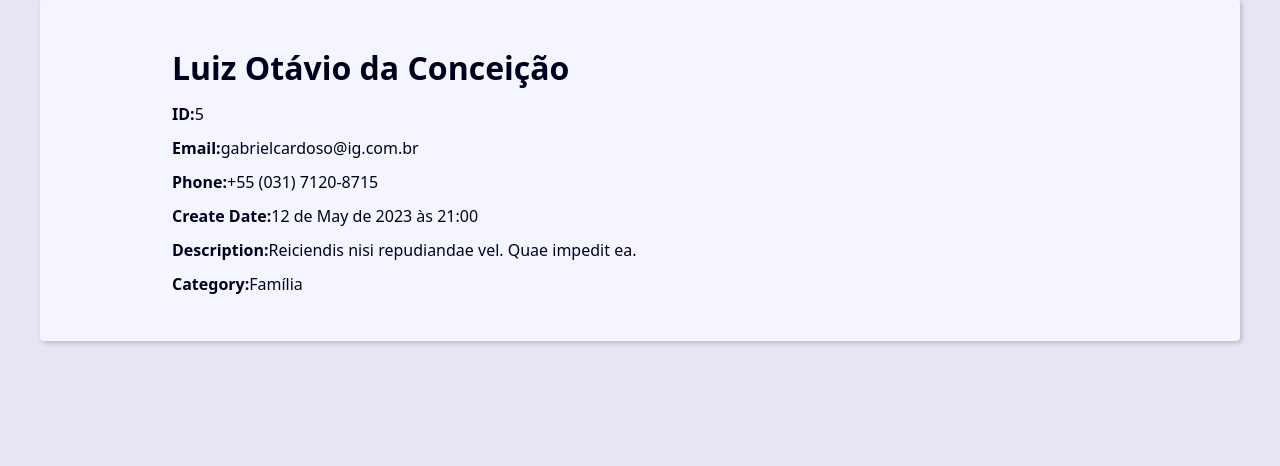
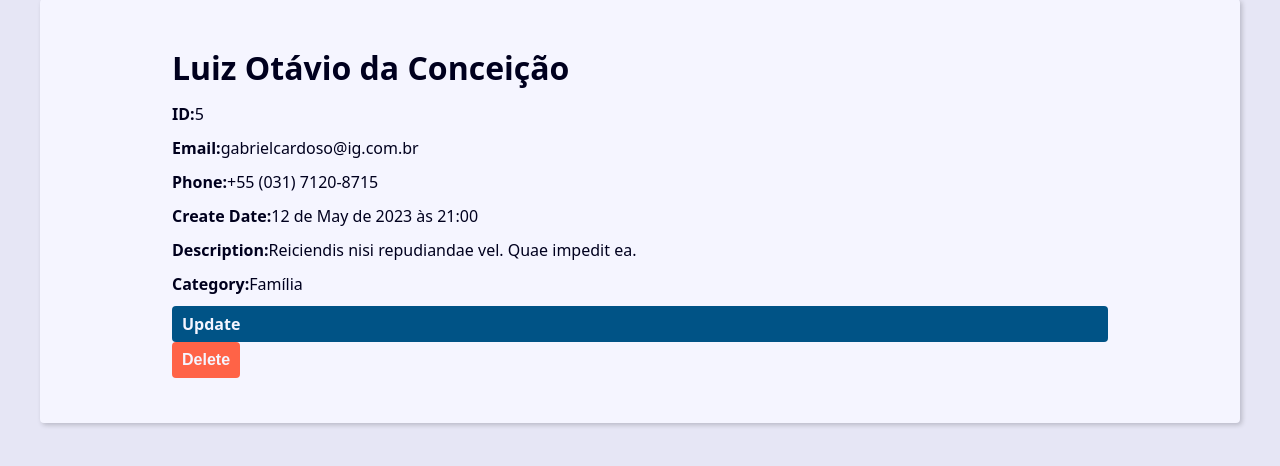
Before and after one commit to cyberbex/djangoAgenda, a Django app: page /5/ in a window 1280 px wide. Shown: the part 270-736 px from the top of the page. Run offline with Django 5.2, Linux system fonts and the light colour scheme; data comes from the database, SQL or seed files in the repository; both versions use the stored data as it was after the commit.

Commit message:
aula 486 view , url para  botao delete

```diff
--- a/base_static/global/css/style.css
+++ b/base_static/global/css/style.css
@@ -239,6 +239,11 @@
   border: 1px solid rgba(255, 255, 0, 90%);
 }
 
+.message.info {
+  background: rgba(0, 0, 255, 0.3);
+  border: 1px solid rgba(0, 0, 255, 0.3);
+}
+
 .form-wrapper {
   max-width: 60rem;
   margin: var(--spacing) auto;
@@ -312,3 +317,23 @@
   filter: brightness(80%);
   box-shadow: 0 0 5px var(--link-dark-color);
 }
+
+.contact-links {
+  margin-block: calc(var(--small-font-size) * 2);
+  display: flex;
+  align-items: center;
+  gap: 0 var(--spacing);
+}
+
+.btn-link {
+  font-size: var(--small-font-size);
+  text-decoration: none;
+  font-weight: bold;
+  padding: 1rem;
+  display: block;
+  line-height: var(--small-font-size);
+}
+
+.btn-delete {
+  background: tomato;
+}
--- a/contact/templates/contact/contact.html
+++ b/contact/templates/contact/contact.html
@@ -11,5 +11,18 @@
             <p><b>Create Date:</b>{{contact.created_date}}</p>
             <p><b>Description:</b>{{contact.description}}</p>
             <p><b>Category:</b>{{contact.category.name}}</p>
+        <div>
+            <a class="btn btn-link " href="{% url "contact:update" contact.id %}">Update</a>
+
+            <form action="{% url "contact:delete" contact.id %}" method="POST">
+                {% csrf_token %}
+                {% if confirmation == 'no' %}
+                    <input type="hidden" name="confirmation" value="yes">
+                    <button class="btn btn-link btn-delete" type="submit">Confirma?</button>
+                {% else %}
+                    <button class="btn btn-link btn-delete" type="submit">Delete</button>
+                {% endif %}
+            </form>
+        </div>
     </div>
 {% endblock content %}
--- a/contact/urls.py
+++ b/contact/urls.py
@@ -13,4 +13,5 @@ urlpatterns = [
     path("<int:contact_id>/", views.contact, name='contact'),
     path("contact/create/", views.create, name='create'),
     path("<int:contact_id>/update/", views.update, name='update'),
+    path("<int:contact_id>/delete/", views.delete, name='delete'),
 ]
```
Also changed, not shown: contact/views/contact_forms.py (+19 -0 lines), db.sqlite3. Lines whose indentation alone changed are shown as unchanged.
